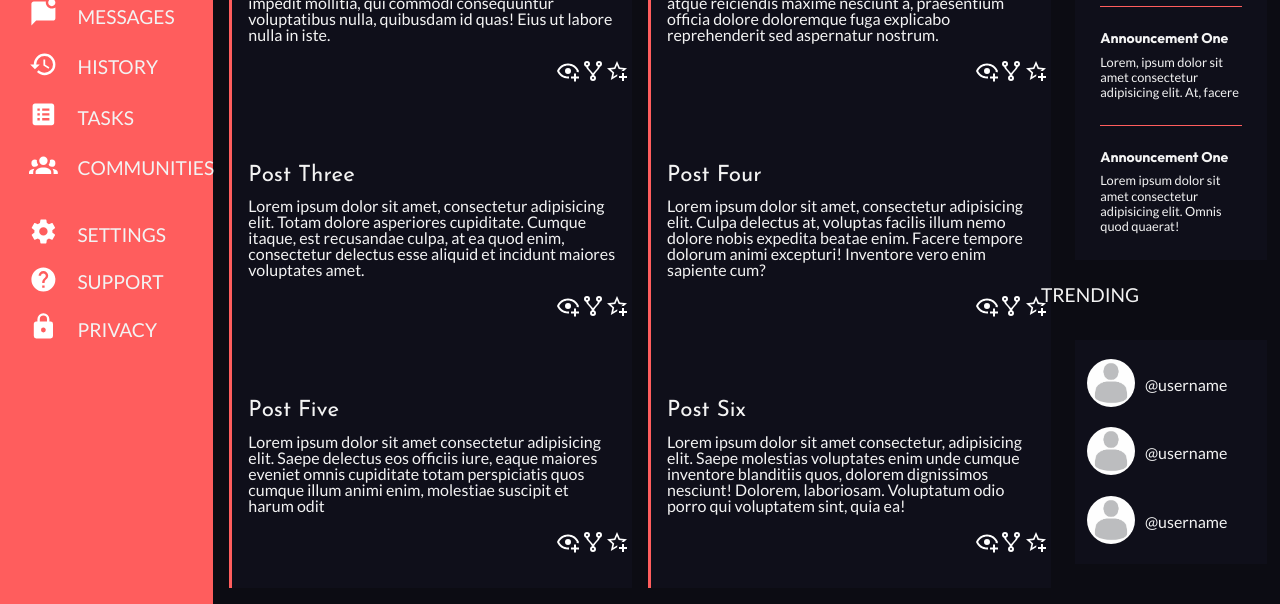
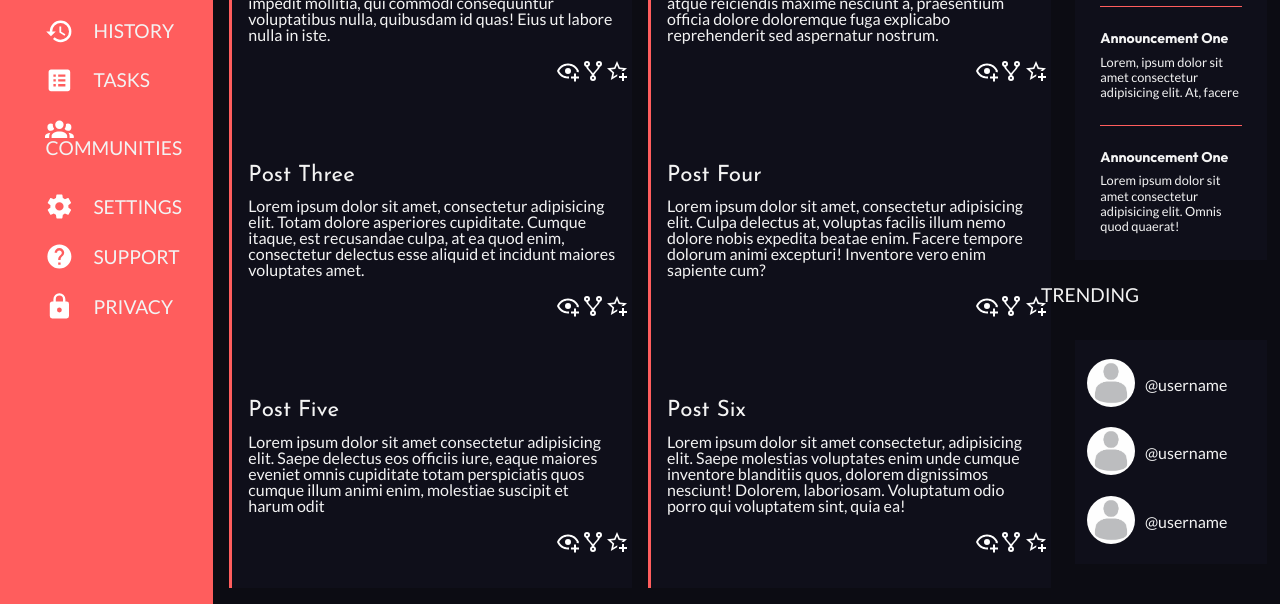
Before and after one commit to Syvit/admin-dashboard, a plain HTML site: page index.html in a window 1280 px wide. Shown: the part 231-835 px from the top of the page. Drawn offline with Linux system fonts and the light colour scheme.

Commit message:
minor tweaks to navigation bar

```diff
--- a/styles.css
+++ b/styles.css
@@ -5,6 +5,7 @@
     --main-bg-low-opacity:#0c0c139d;
 	--main-txt:#f3f3f3;
 	--highlight:#ff5d5d ;
+	--highlight-item:#ff4242 ;
 }
 
 html, body, div, span, applet, object, iframe,
@@ -110,29 +111,30 @@ svg{
 }
 
 .nav-items>ul>li>a{
+    font-size: 1.2em;
+    transition: 0.2s;
     position: relative;
-    font-size: 1.2em;
-    top: 2vh;
-    left: 2.3vw;
-    transition: 0.2s;
+    top: -0.7vh;
 }
 
 .nav-items>ul>li>a>svg{
     margin-right: 1em;
     width: 1.5em;
-    top: 0.5vh;
+    top: 0.9vh;
 }
 
 .nav-items>ul>li{
+    position: relative;
     transition: 0.2s;
+    width: fit-content;
+    bottom: 0.5vh;
+    left: 2.3vw;
+    padding: 0.3em 1em;
 }
 
 .nav-items>ul>li:hover{
-    transform: translateY(-0.1em);
-}
-
-.nav-items>ul>li>a:hover{
-    box-shadow: 0 0.1em 0 var(--main-txt);
+    background-color: var(--highlight-item);
+    scale: 1.03;
 }
 
 header{
```
